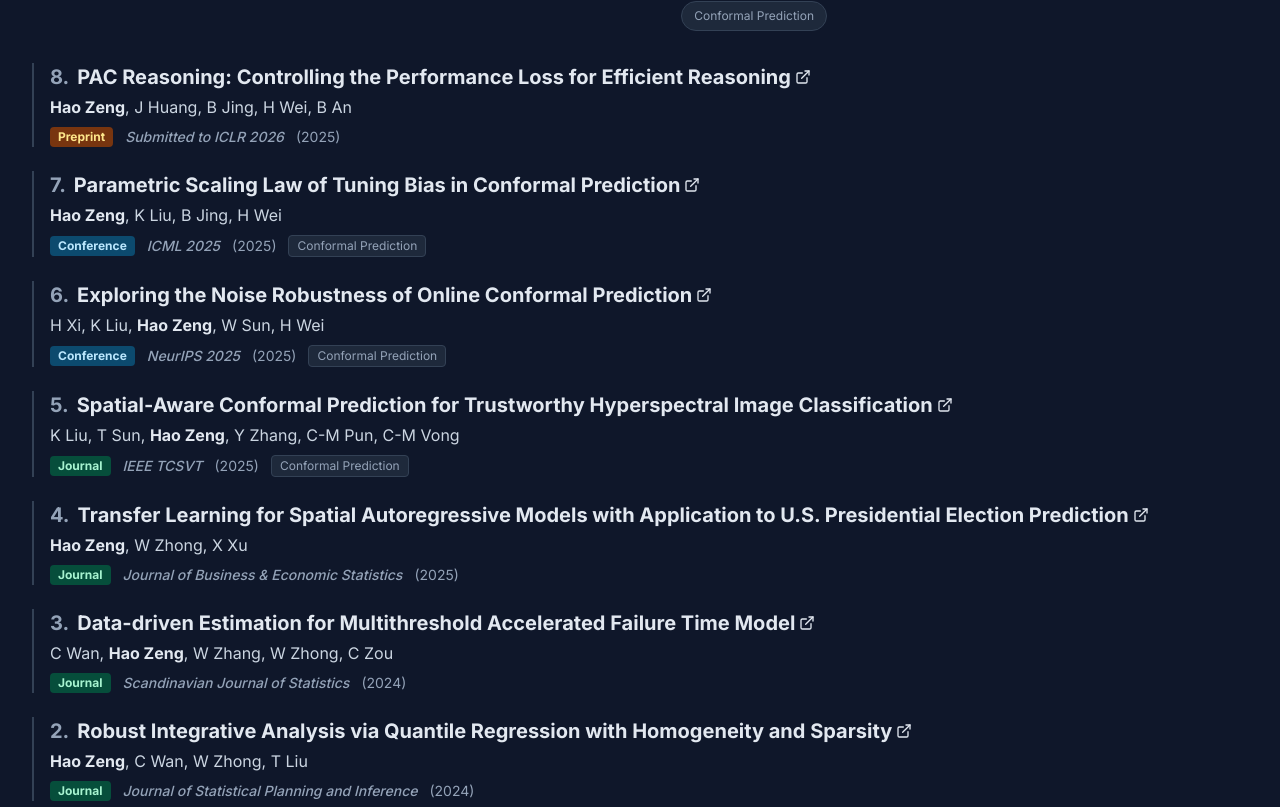
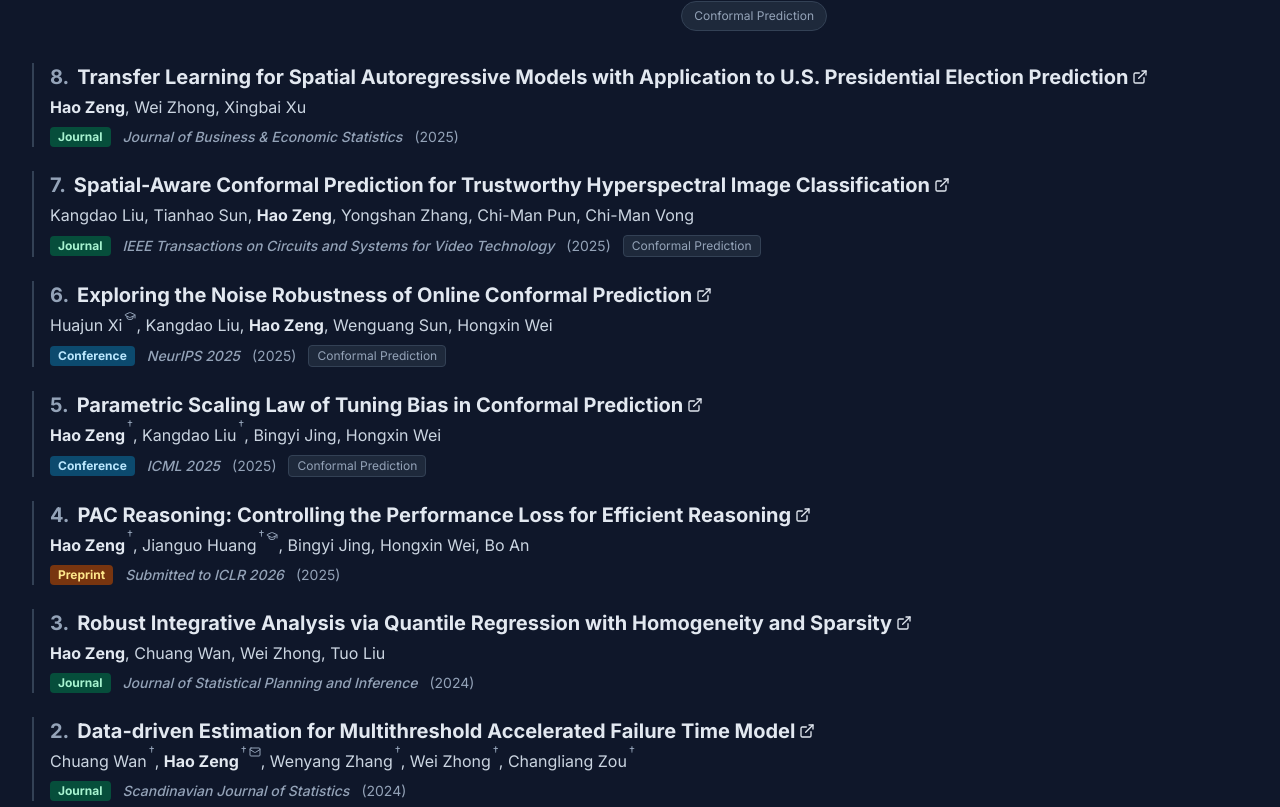
Before and after one commit to zenghao-stat/zenghao-stat.github.io, a React (Vite) app: page / in a window 1280 px wide. Shown: the part 1553-2360 px from the top of the page. Built offline with nearby package versions, Linux system fonts and the light colour scheme.

Commit message:
feat(pub): sync with CV, full names, add corresponding/first/guided markers

```diff
--- a/src/App.tsx
+++ b/src/App.tsx
@@ -533,14 +533,33 @@ export default function App() {
                         )}
                       </h3>
                       <div className={`mt-1 ${currentTheme === 'night' ? 'text-slate-300' : 'text-slate-600'}`}>
-                        {pub.authors.split(',').map((author, i, arr) => (
-                          <span key={i}>
-                            {author.includes("Hao Zeng")
-                              ? <span className={`font-bold ${theme.text}`}>{author.trim()}</span>
-                              : author.trim()}
-                            {i < arr.length - 1 ? ', ' : ''}
-                          </span>
-                        ))}
+                        {pub.authors.split(',').map((rawAuthor, i, arr) => {
+                          const author = rawAuthor.trim();
+                          const isMe = author === 'Hao Zeng';
+                          const isFirstAuthor = pub.firstAuthors?.includes(author);
+                          const isGuidedStudent = pub.guidedStudents?.includes(author);
+                          const isCorrespondingAuthor = pub.correspondingAuthors?.includes(author);
+
+                          return (
+                            <span key={`${author}-${i}`}>
+                              {isMe ? <span className={`font-bold ${theme.text}`}>{author}</span> : author}
+                              {isFirstAuthor && (
+                                <sup className={`ml-0.5 align-super ${theme.textMuted}`}>†</sup>
+                              )}
+                              {isGuidedStudent && (
+                                <sup className={`ml-0.5 align-super ${theme.textMuted}`}>
+                                  <GraduationCap size={12} className="inline-block" />
+                                </sup>
+                              )}
+                              {isCorrespondingAuthor && (
+                                <sup className={`ml-0.5 align-super ${theme.textMuted}`}>
+                                  <Mail size={12} className="inline-block" />
+                                </sup>
+                              )}
+                              {i < arr.length - 1 ? ', ' : ''}
+                            </span>
+                          );
+                        })}
                       </div>
                       <div className="flex flex-wrap items-center gap-3 mt-2 text-sm font-sans">
                         <span className={`px-2 py-0.5 rounded text-xs font-bold ${
--- a/src/content.ts
+++ b/src/content.ts
@@ -24,6 +24,9 @@ export interface Publication {
   id: number;
   title: string;
   authors: string;
+  correspondingAuthors?: string[];
+  firstAuthors?: string[];
+  guidedStudents?: string[];
   venue: string;
   type: 'Conference' | 'Journal' | 'Preprint' | 'Software';
   year: string;
--- a/src/publications.json
+++ b/src/publications.json
@@ -1,8 +1,8 @@
 [
   {
-    "id": 1,
+    "id": 2025999,
     "title": "Transfer Learning for Spatial Autoregressive Models with Application to U.S. Presidential Election Prediction",
-    "authors": "Hao Zeng, W Zhong, X Xu",
+    "authors": "Hao Zeng, Wei Zhong, Xingbai Xu",
     "venue": "Journal of Business & Economic Statistics",
     "type": "Journal",
     "year": "2025",
@@ -11,10 +11,10 @@
     "selected": true
   },
   {
-    "id": 2,
+    "id": 2025998,
     "title": "Spatial-Aware Conformal Prediction for Trustworthy Hyperspectral Image Classification",
-    "authors": "K Liu, T Sun, Hao Zeng, Y Zhang, C-M Pun, C-M Vong",
-    "venue": "IEEE TCSVT",
+    "authors": "Kangdao Liu, Tianhao Sun, Hao Zeng, Yongshan Zhang, Chi-Man Pun, Chi-Man Vong",
+    "venue": "IEEE Transactions on Circuits and Systems for Video Technology",
     "type": "Journal",
     "year": "2025",
     "url": "https://ieeexplore.ieee.org/abstract/document/10960721/",
@@ -23,9 +23,10 @@
     "selected": true
   },
   {
-    "id": 3,
+    "id": 2025899,
     "title": "Exploring the Noise Robustness of Online Conformal Prediction",
-    "authors": "H Xi, K Liu, Hao Zeng, W Sun, H Wei",
+    "authors": "Huajun Xi, Kangdao Liu, Hao Zeng, Wenguang Sun, Hongxin Wei",
+    "guidedStudents": ["Huajun Xi"],
     "venue": "NeurIPS 2025",
     "type": "Conference",
     "year": "2025",
@@ -34,9 +35,10 @@
     "selected": true
   },
   {
-    "id": 4,
+    "id": 2025898,
     "title": "Parametric Scaling Law of Tuning Bias in Conformal Prediction",
-    "authors": "Hao Zeng, K Liu, B Jing, H Wei",
+    "authors": "Hao Zeng, Kangdao Liu, Bingyi Jing, Hongxin Wei",
+    "firstAuthors": ["Hao Zeng", "Kangdao Liu"],
     "venue": "ICML 2025",
     "type": "Conference",
     "year": "2025",
@@ -45,9 +47,20 @@
     "selected": true
   },
   {
-    "id": 5,
+    "id": 2025897,
+    "title": "C-Adapter: Adapting Deep Classifiers for Efficient Conformal Prediction Sets",
+    "authors": "Kangdao Liu, Hao Zeng, Jianguo Huang, Huiping Zhuang, Chi-Man Vong, Hongxin Wei",
+    "guidedStudents": ["Kangdao Liu"],
+    "venue": "28th European Conference on Artificial Intelligence (ECAI 2025)",
+    "type": "Conference",
+    "year": "2025",
+    "keywords": ["Conformal Prediction"],
+    "selected": false
+  },
+  {
+    "id": 2024999,
     "title": "Robust Integrative Analysis via Quantile Regression with Homogeneity and Sparsity",
-    "authors": "Hao Zeng, C Wan, W Zhong, T Liu",
+    "authors": "Hao Zeng, Chuang Wan, Wei Zhong, Tuo Liu",
     "venue": "Journal of Statistical Planning and Inference",
     "type": "Journal",
     "year": "2024",
@@ -55,9 +68,11 @@
     "selected": true
   },
   {
-    "id": 6,
+    "id": 2024998,
     "title": "Data-driven Estimation for Multithreshold Accelerated Failure Time Model",
-    "authors": "C Wan, Hao Zeng, W Zhang, W Zhong, C Zou",
+    "authors": "Chuang Wan, Hao Zeng, Wenyang Zhang, Wei Zhong, Changliang Zou",
+    "correspondingAuthors": ["Hao Zeng"],
+    "firstAuthors": ["Chuang Wan", "Hao Zeng", "Wenyang Zhang", "Wei Zhong", "Changliang Zou"],
     "venue": "Scandinavian Journal of Statistics",
     "type": "Journal",
     "year": "2024",
@@ -65,9 +80,9 @@
     "selected": true
   },
   {
-    "id": 7,
+    "id": 2022999,
     "title": "MTAFT: Data-Driven Estimation for Multi-Threshold Accelerate Failure Time Model",
-    "authors": "C Wan, Hao Zeng, W Zhong, C Zou",
+    "authors": "Chuang Wan, Hao Zeng, Wei Zhong, Changliang Zou",
     "venue": "CRAN R Package",
     "type": "Software",
     "year": "2023",
@@ -75,18 +90,59 @@
     "selected": true
   },
   {
-    "id": 8,
+    "id": 2022998,
+    "title": "A Structural Equation Modeling Approach to Determine the Correlation between the Vertical and Sagittal Skeletal Patterns and Posterior Basal Bones Mismatching in Patients with Skeletal Class III Malocclusion",
+    "authors": "Wenqian Chen, Hao Zeng, Xiaoya Wang, Qiuping Xu, Panpan Liu, Liwei Zhang, Yingyue Hou, Qing Luo, Xueye Liu, Zhe Jiang, Zhiyuan Zhou, Jiang Chen, Jing Guo",
+    "venue": "American Journal of Orthodontics and Dentofacial Orthopedics",
+    "type": "Journal",
+    "year": "2022",
+    "selected": false
+  },
+  {
+    "id": 2021999,
+    "title": "Match of the Bimaxillary Basal Bone Arches and Its Variations among Individuals",
+    "authors": "Wenqian Chen, Hao Zeng, Luna Sun, Qiuping Xu, Zhenxue Chen, Yunhan Sun, Qi Jia, Chengyun Liu, Jing Guo",
+    "venue": "Scanning",
+    "type": "Journal",
+    "year": "2021",
+    "selected": false
+  },
+  {
+    "id": 2025099,
     "title": "Robust Estimation of Grouped Network Vector Autoregression: An Empirical Analysis Based on China Air Quality Data",
-    "authors": "J Zhang, Y Yue, W Zhong, Hao Zeng",
+    "authors": "Jingyi Zhang, Yang Yue, Wei Zhong, Hao Zeng",
+    "correspondingAuthors": ["Hao Zeng"],
+    "guidedStudents": ["Jingyi Zhang"],
     "venue": "Submitted to Statistical Research",
     "type": "Preprint",
     "year": "2025",
     "selected": false
   },
   {
-    "id": 9,
+    "id": 2025098,
+    "title": "TL-FCSAR: A Transfer Learning Model for Heterogeneous Spatial Effects in U.S. Presidential Elections",
+    "authors": "Hao Zeng, Chao Liu",
+    "venue": "Submitted to Spatial Statistics",
+    "type": "Preprint",
+    "year": "2025",
+    "selected": false
+  },
+  {
+    "id": 2025097,
+    "title": "Sex-specific Associations between Craniofacial Skeletal Patterns and Condylar Morphology and Position in Temporomandibular Joint Osteoarthritis: A Three-dimensional Latent Variable Analysis",
+    "authors": "Wenqian Chen, Hao Zeng, Jiawen Lei, Yuanning Hou, Chunchun Du, Yiyao Zhang, Yi Lin, Xinan Chen, Tianrong He",
+    "firstAuthors": ["Wenqian Chen", "Hao Zeng"],
+    "venue": "Submitted to Journal of Dentistry",
+    "type": "Preprint",
+    "year": "2025",
+    "selected": false
+  },
+  {
+    "id": 2025096,
     "title": "PAC Reasoning: Controlling the Performance Loss for Efficient Reasoning",
-    "authors": "Hao Zeng, J Huang, B Jing, H Wei, B An",
+    "authors": "Hao Zeng, Jianguo Huang, Bingyi Jing, Hongxin Wei, Bo An",
+    "firstAuthors": ["Hao Zeng", "Jianguo Huang"],
+    "guidedStudents": ["Jianguo Huang"],
     "venue": "Submitted to ICLR 2026",
     "type": "Preprint",
     "year": "2025",
@@ -94,9 +150,9 @@
     "selected": true
   },
   {
-    "id": 10,
+    "id": 2025095,
     "title": "Exploring Imbalanced Annotations for Effective In-Context Learning",
-    "authors": "H Gao, F Zhang, Hao Zeng, D Meng, B Jing, H Wei",
+    "authors": "Hongfu Gao, Feipeng Zhang, Hao Zeng, Deyu Meng, Bingyi Jing, Hongxin Wei",
     "venue": "Submitted to ICLR 2026",
     "type": "Preprint",
     "year": "2025",
@@ -104,9 +160,10 @@
     "selected": false
   },
   {
-    "id": 11,
+    "id": 2025094,
     "title": "Selective Labeling with False Discovery Rate Control",
-    "authors": "H Huang, W Liao, H Xi, Hao Zeng, M Zhao, H Wei",
+    "authors": "Huipeng Huang, Wenbo Liao, Huajun Xi, Hao Zeng, Mengchen Zhao, Hongxin Wei",
+    "guidedStudents": ["Huipeng Huang"],
     "venue": "Submitted to ICLR 2026",
     "type": "Preprint",
     "year": "2025",
@@ -114,9 +171,10 @@
     "selected": false
   },
   {
-    "id": 12,
+    "id": 2025093,
     "title": "High-Power Training Data Identification with Provable Statistical Guarantees",
-    "authors": "Z Liu, Hao Zeng, W Huang, H Wei",
+    "authors": "Zhenlong Liu, Hao Zeng, Weiran Huang, Hongxin Wei",
+    "guidedStudents": ["Zhenlong Liu"],
     "venue": "Submitted to ICLR 2026",
     "type": "Preprint",
     "year": "2025",
@@ -124,9 +182,20 @@
     "selected": false
   },
   {
-    "id": 13,
+    "id": 2025092,
+    "title": "Semi-Supervised Conformal Prediction with Unlabeled Nonconformity Score",
+    "authors": "Xuanning Zhou, Zihao Shi, Hao Zeng, Xiaobo Xia, Bingyi Jing, Hongxin Wei",
+    "guidedStudents": ["Xuanning Zhou", "Zihao Shi"],
+    "venue": "Submitted to CVPR 2026",
+    "type": "Preprint",
+    "year": "2025",
+    "keywords": ["Conformal Prediction"],
+    "selected": false
+  },
+  {
+    "id": 2025091,
     "title": "Conditional Tuning in Conformal Prediction",
-    "authors": "Hao Zeng, H Huang, B Jing, H Wei",
+    "authors": "Hao Zeng, Huipeng Huang, Bingyi Jing, Hongxin Wei",
     "venue": "In preparation",
     "type": "Preprint",
     "year": "2025",
@@ -134,9 +203,9 @@
     "selected": false
   },
   {
-    "id": 14,
+    "id": 2025090,
     "title": "The Double Descent of Conformal Prediction",
-    "authors": "Hao Zeng, B Jing, H Wei",
+    "authors": "Hao Zeng, Bingyi Jing, Hongxin Wei",
     "venue": "In preparation",
     "type": "Preprint",
     "year": "2025",
@@ -144,13 +213,94 @@
     "selected": false
   },
   {
-    "id": 15,
+    "id": 2025089,
     "title": "On Tuning Bias in Conformal Prediction",
-    "authors": "Hao Zeng, K Liu, B Jing, H Wei",
+    "authors": "Hao Zeng, Kangdao Liu, Bingyi Jing, Hongxin Wei",
     "venue": "In preparation",
     "type": "Preprint",
     "year": "2025",
     "keywords": ["Conformal Prediction"],
     "selected": false
+  },
+  {
+    "id": 2025088,
+    "title": "PAC Accelerate: A Statistically Guaranteed Acceleration Method for Large Generative Models",
+    "authors": "Hao Zeng, Jianguo Huang",
+    "guidedStudents": ["Jianguo Huang"],
+    "venue": "In preparation",
+    "type": "Preprint",
+    "year": "2025",
+    "selected": false
+  },
+  {
+    "id": 2025087,
+    "title": "Group-Conditional PAC Reasoning: Groupwise Efficient Reasoning with Statistical Guarantees",
+    "authors": "Hao Zeng, Jianguo Huang",
+    "guidedStudents": ["Jianguo Huang"],
+    "venue": "In preparation",
+    "type": "Preprint",
+    "year": "2025",
+    "selected": false
+  },
+  {
+    "id": 2025086,
+    "title": "A Note on the Impossibility of Conditional PAC-Efficient Reasoning",
+    "authors": "Hao Zeng",
+    "venue": "In preparation",
+    "type": "Preprint",
+    "year": "2025",
+    "selected": false
+  },
+  {
+    "id": 2025085,
+    "title": "Test-time Valid Selection of Conformal Sets via Gaussian Stability",
+    "authors": "Hao Zeng, Jiajun Sun, Bingyi Jing, Wei Zhong",
+    "guidedStudents": ["Jiajun Sun"],
+    "venue": "In preparation",
+    "type": "Preprint",
+    "year": "2025",
+    "keywords": ["Conformal Prediction"],
+    "selected": false
+  },
+  {
+    "id": 2025084,
+    "title": "Efficient Backward Conformal Prediction",
+    "authors": "Hao Zeng, Junxian Liu, Bingyi Jing, Hongxin Wei",
+    "guidedStudents": ["Junxian Liu"],
+    "venue": "In preparation",
+    "type": "Preprint",
+    "year": "2025",
+    "keywords": ["Conformal Prediction"],
+    "selected": false
+  },
+  {
+    "id": 2025083,
+    "title": "Selective Inference for the Identified Groups in Network Vector Autoregressive Model",
+    "authors": "Hao Zeng, Wei Zhong, Chuang Wan",
+    "venue": "In preparation",
+    "type": "Preprint",
+    "year": "2025",
+    "selected": false
+  },
+  {
+    "id": 2025082,
+    "title": "HyPAC: Cost-Efficient LLM-Human Hybrid Annotation with PAC Error Guarantees",
+    "authors": "Hao Zeng, Huipeng Huang, Jianguo Huang, Bingyi Jing, Hongxin Wei",
+    "guidedStudents": ["Huipeng Huang", "Jianguo Huang"],
+    "venue": "In preparation",
+    "type": "Preprint",
+    "year": "2025",
+    "selected": false
+  },
+  {
+    "id": 2025081,
+    "title": "LLM Provenance Testing via Constrained Model Confidence Sets",
+    "authors": "Xiaoqi Qiu, Hao Zeng, Bingyi Jing, Hongxin Wei",
+    "firstAuthors": ["Xiaoqi Qiu", "Hao Zeng"],
+    "guidedStudents": ["Xiaoqi Qiu"],
+    "venue": "In preparation",
+    "type": "Preprint",
+    "year": "2025",
+    "selected": false
   }
 ]
```
